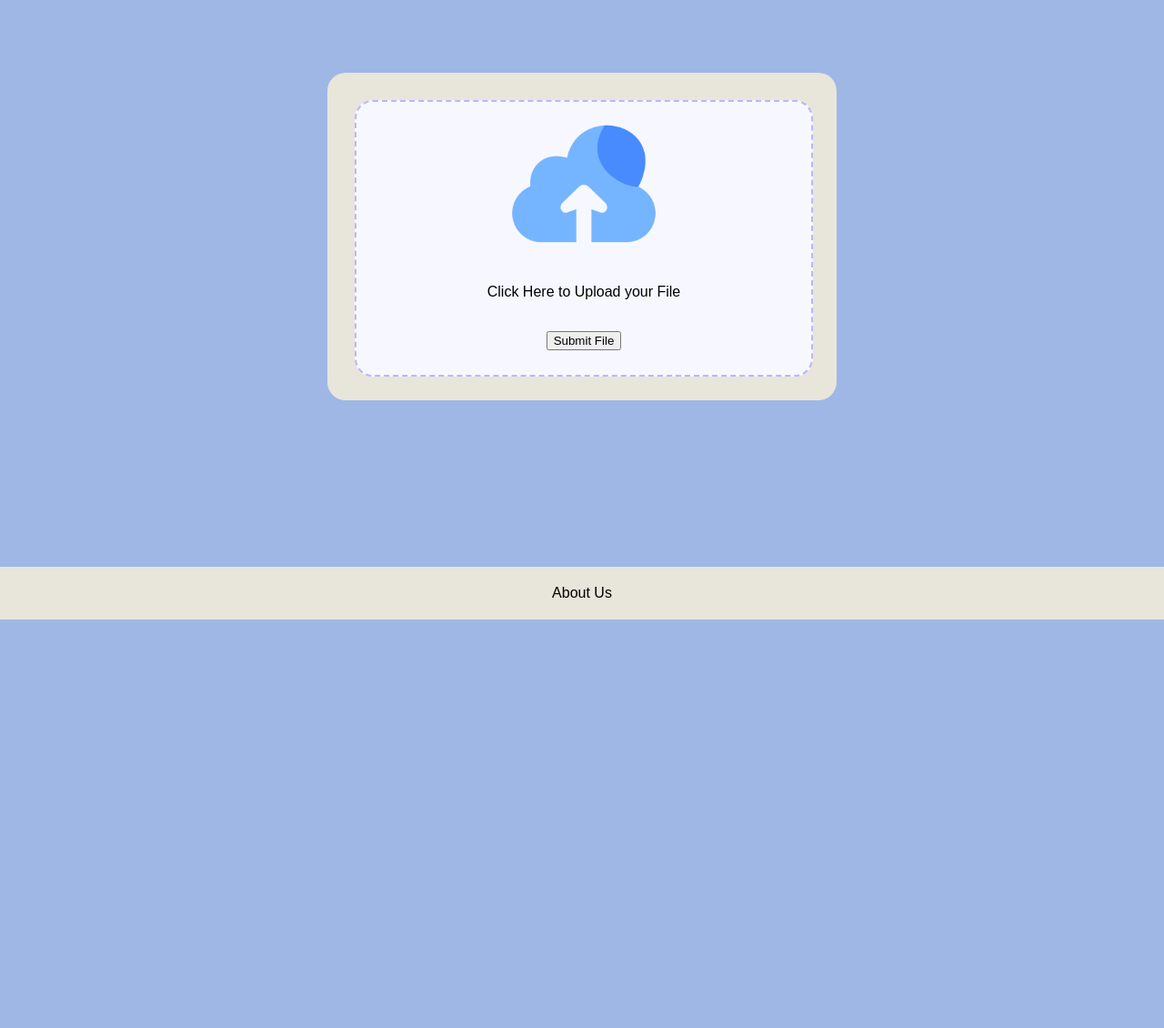
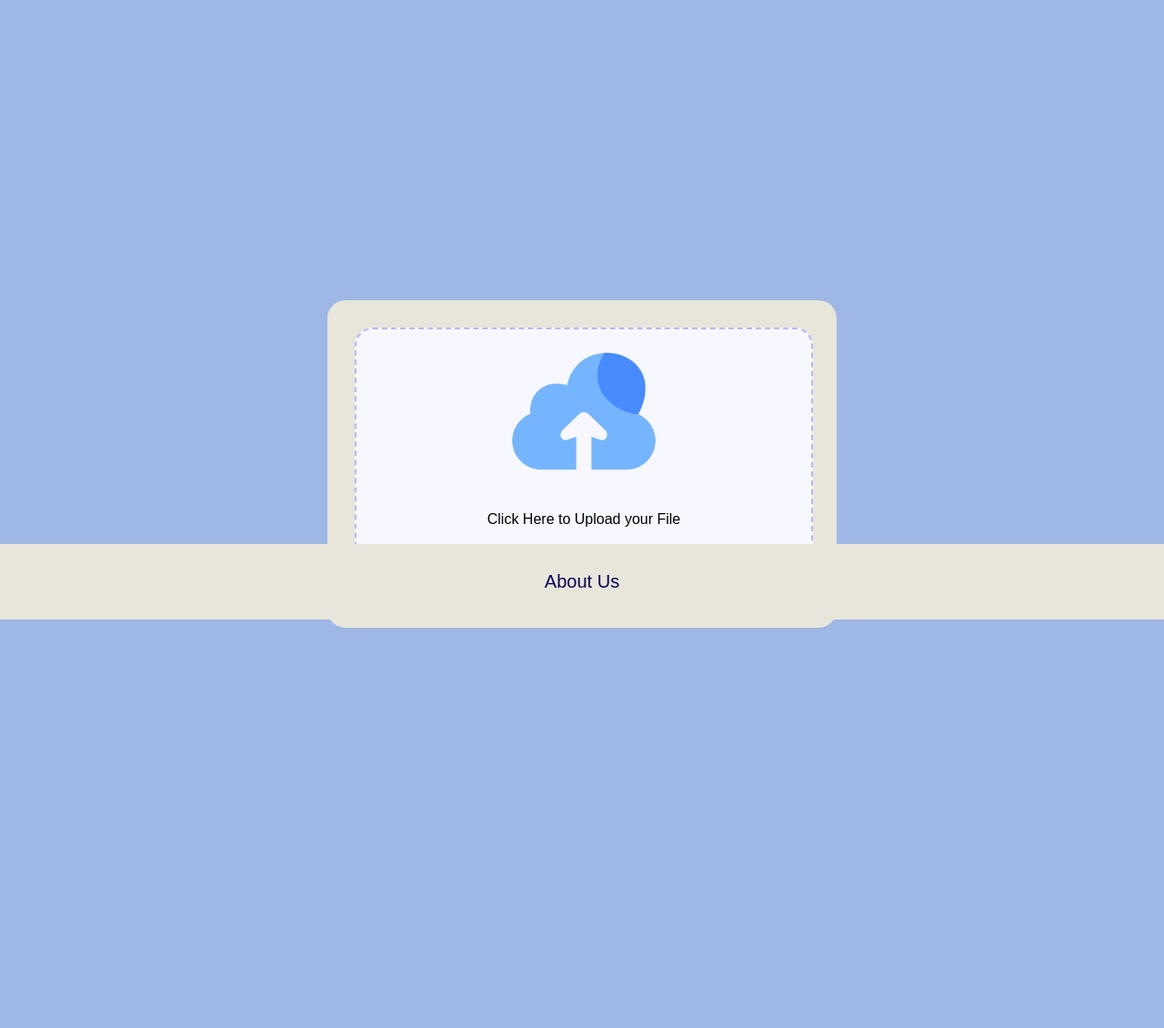
Before and after one commit to Atharv-Verma290/SongGenreRecognition, a Flask app: page /process in a window 1280 px wide. Shown: the part 119-1249 px from the top of the page at 91% size. Before the commit the page ends 800 px from the top, so only its background shows below. Run offline with Flask 3, Linux system fonts and the light colour scheme.

Commit message:
designed buttons

```diff
--- a/static/style.css
+++ b/static/style.css
@@ -130,7 +130,7 @@ footer {
   }
 
 #about-us{
-    padding: 20px;
+    padding: 30px;
 }
 
 .input-container{
@@ -140,7 +140,7 @@ footer {
     display: flex;
     align-content: center;
     justify-content: center;
-
+    margin-top: 250px;
 }
 
 .drop-area{
@@ -160,3 +160,19 @@ footer {
     border: 2px dashed #bbb5ff;
     background: #f7f8ff;
 }
+
+#submit-btn{
+    text-shadow: rgba(0, 0, 0, 0.25) 0 3px 8px;
+    background-color: #648DE5;
+    color: #E8E5DA;
+    border-radius: 6px;
+    box-sizing: border-box;
+    cursor: pointer;
+    font-size: 14px;
+    font-weight: 600;
+    line-height: 20px;
+    padding: 6px 16px;
+    text-align: center;
+    border-radius: 8px;
+    border-style: none;
+}
--- a/templates/base.html
+++ b/templates/base.html
@@ -25,7 +25,7 @@
   {% endblock content %}
   <footer>
    <div id="about-us">
-    <a href="{{url_for('about')}}" >
+    <a style="font-size: 20px;color: #080357ff;font-weight: 500;" href="{{url_for('about')}}" >
       About Us
     </a>
    </div>
--- a/templates/process.html
+++ b/templates/process.html
@@ -12,7 +12,7 @@
         <div id="file-upload-filename"></div>
         <p> Click Here to Upload your File</p>
         <br>
-        <button type="submit">Submit File</button>
+        <button id="submit-btn" type="submit">Submit File</button>
       </div>
     </label>
   </form>
```
